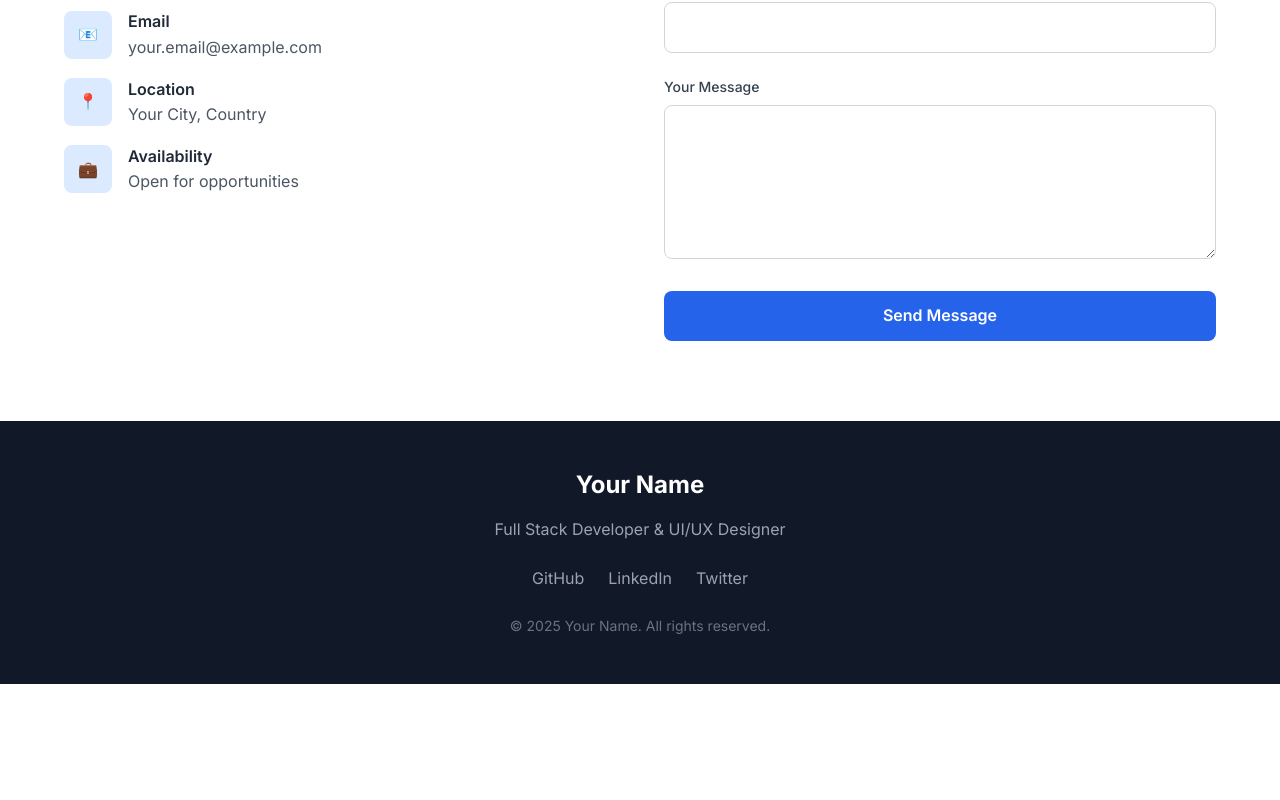
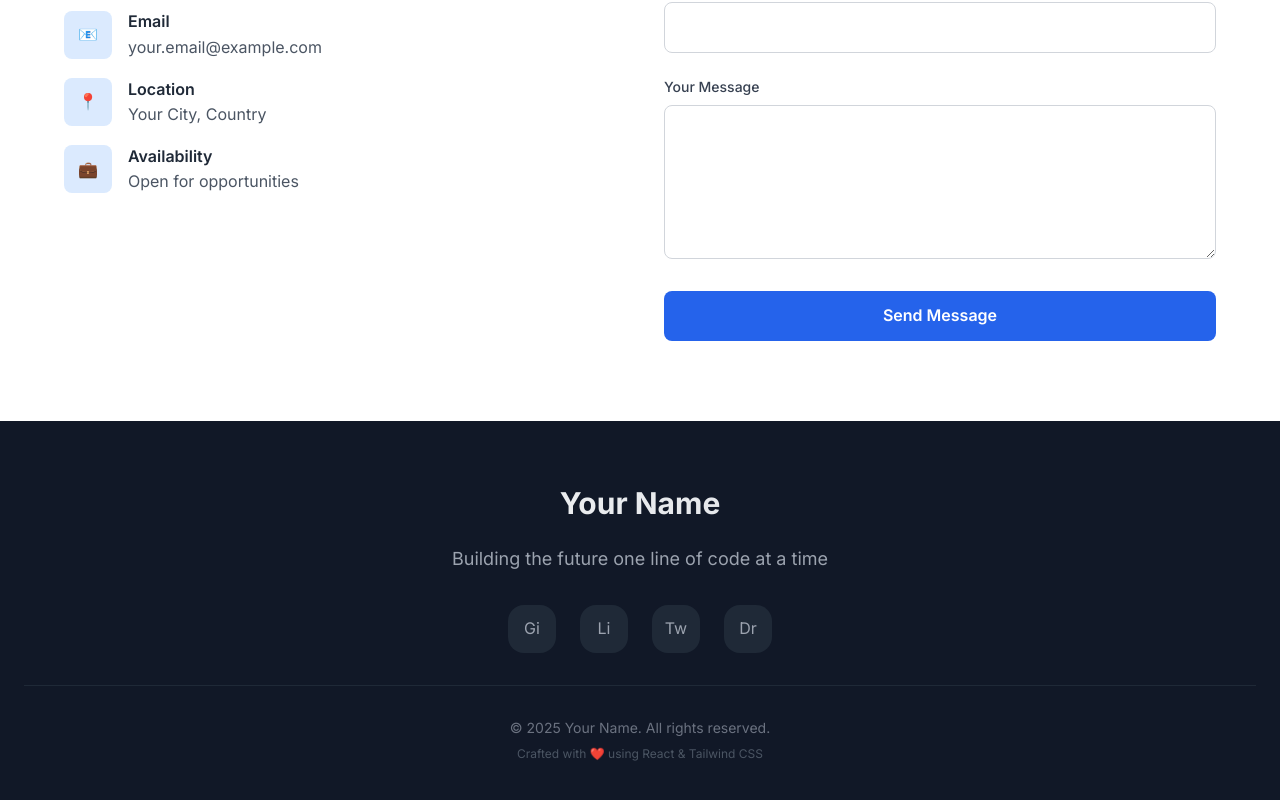
Before and after one commit to WHISPAR/myportifolio, a React (Create React App) app: page / in a window 1280 px wide. Shown: the part 4832-5632 px from the top of the page. Before the commit the page ends 5516 px from the top, so only its background shows below. Built offline with nearby package versions, Linux system fonts and the light colour scheme.

Commit message:
footer implemented

```diff
--- a/src/components/layout/Footer.js
+++ b/src/components/layout/Footer.js
@@ -3,28 +3,41 @@ import React from 'react';
 
 const Footer = () => {
   return (
-    <footer className="bg-gray-900 text-white py-12">
+    <footer className="bg-gray-900 text-white py-16">
       <div className="container mx-auto px-6">
         <div className="text-center">
-          <h3 className="text-2xl font-bold mb-4">Your Name</h3>
-          <p className="text-gray-400 mb-6">
-            Full Stack Developer & UI/UX Designer
+          {/* Logo/Brand */}
+          <div className="text-3xl font-bold mb-6 bg-gradient-to-r from-white to-gray-300 bg-clip-text text-transparent">
+            Your Name
+          </div>
+
+          {/* Tagline */}
+          <p className="text-gray-400 mb-8 text-lg max-w-md mx-auto">
+            Building the future one line of code at a time
           </p>
-          <div className="flex justify-center space-x-6 mb-6">
-            {/* Social Links */}
-            <a href="#" className="text-gray-400 hover:text-white transition-colors">
-              GitHub
-            </a>
-            <a href="#" className="text-gray-400 hover:text-white transition-colors">
-              LinkedIn
-            </a>
-            <a href="#" className="text-gray-400 hover:text-white transition-colors">
-              Twitter
-            </a>
+
+          {/* Social Links */}
+          <div className="flex justify-center space-x-6 mb-8">
+            {['GitHub', 'LinkedIn', 'Twitter', 'Dribbble'].map((platform) => (
+              <a
+                key={platform}
+                href="#"
+                className="w-12 h-12 bg-gray-800 rounded-2xl flex items-center justify-center text-gray-400 hover:text-white hover:bg-gray-700 transition-all duration-300 hover:scale-110"
+              >
+                {platform.slice(0, 2)}
+              </a>
+            ))}
           </div>
-          <p className="text-gray-500 text-sm">
-            &copy; {new Date().getFullYear()} Your Name. All rights reserved.
-          </p>
+
+          {/* Copyright */}
+          <div className="pt-8 border-t border-gray-800">
+            <p className="text-gray-500 text-sm">
+              &copy; {new Date().getFullYear()} Your Name. All rights reserved.
+            </p>
+            <p className="text-gray-600 text-xs mt-2">
+              Crafted with ❤️ using React & Tailwind CSS
+            </p>
+          </div>
         </div>
       </div>
     </footer>
```
